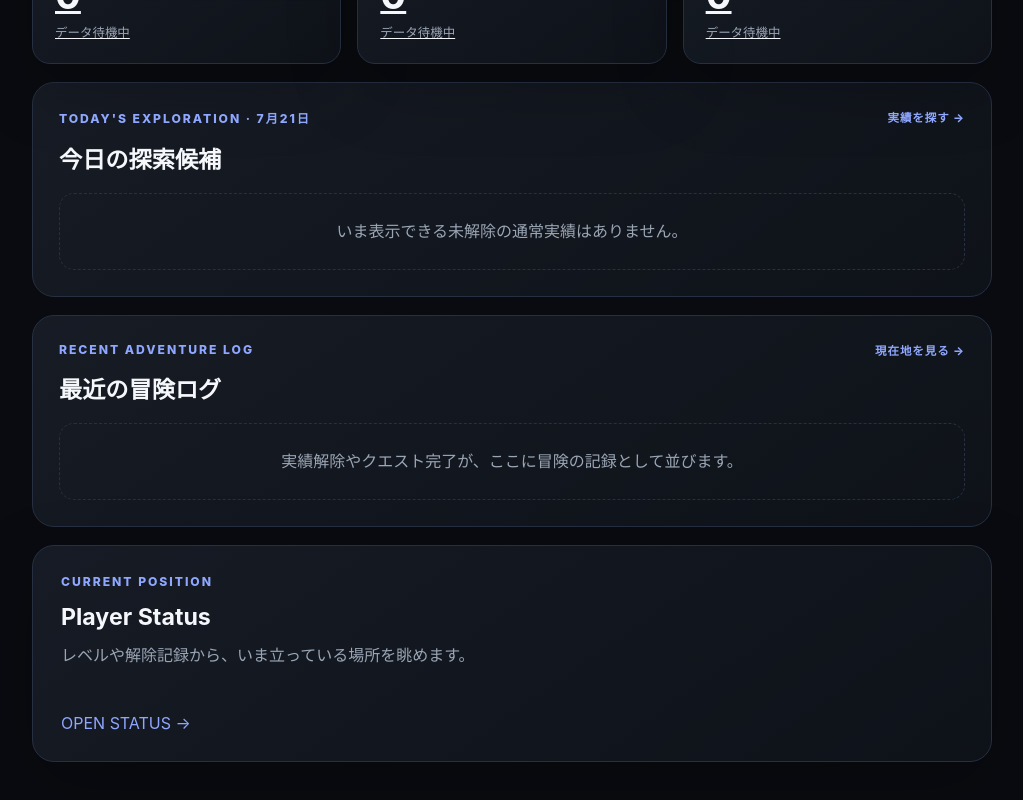
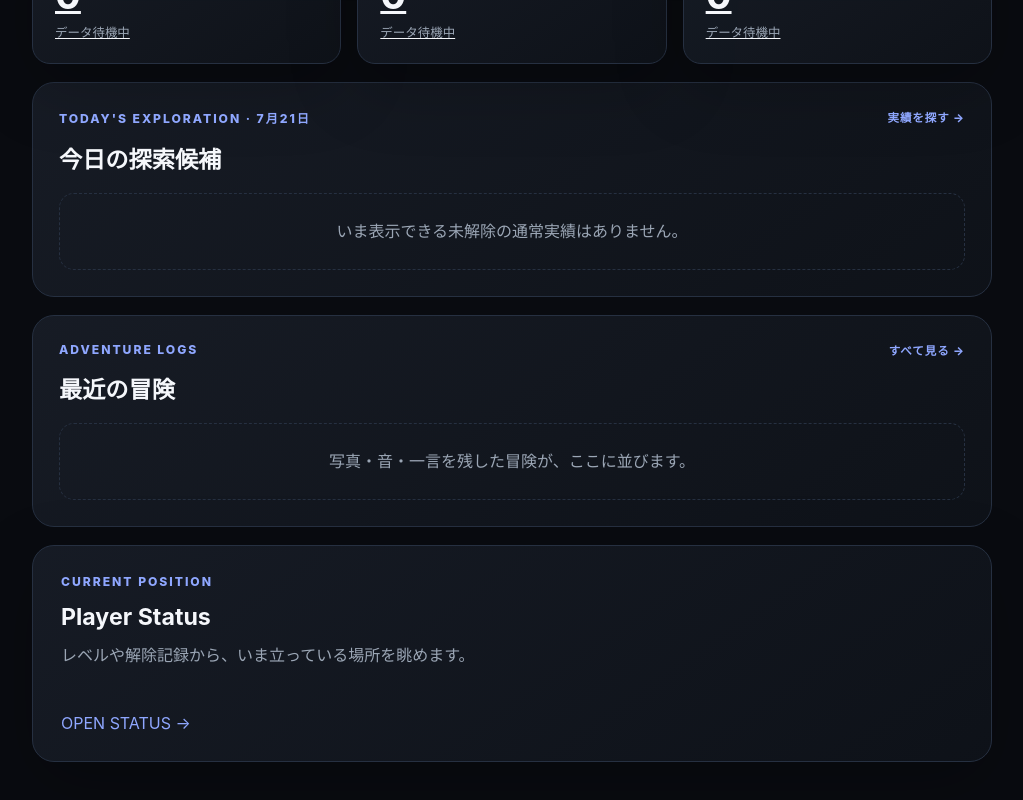
Before and after one commit to takakei510/LIFE-OS, a Next.js app in the folder apps/web/: page / in a window 1280 px wide. Shown: the part 868-1668 px from the top of the page, without its empty margins (128-1151 px from the left). Built offline with nearby package versions, Linux system fonts and the light colour scheme.

Commit message:
feat: show recent Adventure Logs on HOME

```diff
--- a/apps/web/app/page.tsx
+++ b/apps/web/app/page.tsx
@@ -35,6 +35,14 @@ function isHiddenAchievement(visibility: string | null): boolean {
   return normalized.includes("hidden") || normalized.includes("secret") || normalized.includes("非公開") || normalized.includes("隠し");
 }
 
+function adventureLogIcon(logTypes: string[]): string {
+  if (logTypes.includes("Photo")) return "📸";
+  if (logTypes.includes("Audio")) return "🎤";
+  if (logTypes.includes("Text")) return "📝";
+  if (logTypes.includes("Place")) return "📍";
+  return "✨";
+}
+
 export default async function HomePage() {
   const snapshot = await getLifeOsSnapshot();
   const player = snapshot.player;
@@ -45,33 +53,7 @@ export default async function HomePage() {
         .sort((a, b) => Date.parse(b.unlockedAt ?? "") - Date.parse(a.unlockedAt ?? ""))
     : [];
   const latestUnlocked = unlockedAchievements[0] ?? null;
-
-  const recentActivities = snapshot.source === "notion"
-    ? [
-        ...unlockedAchievements.map((achievement) => ({
-          id: `achievement-${achievement.id}`,
-          type: "achievement" as const,
-          name: achievement.name,
-          label: achievement.category ?? "未分類",
-          date: achievement.unlockedAt,
-          xp: achievement.xp,
-          href: `/achievements/${achievement.id}`,
-        })),
-        ...snapshot.quests
-          .filter((quest) => quest.completedAt)
-          .map((quest) => ({
-            id: `quest-${quest.id}`,
-            type: "quest" as const,
-            name: quest.name,
-            label: quest.questType ?? "Quest",
-            date: quest.completedAt,
-            xp: quest.rewardXp,
-            href: quest.url,
-          })),
-      ]
-        .sort((a, b) => Date.parse(b.date ?? "") - Date.parse(a.date ?? ""))
-        .slice(0, 5)
-    : [];
+  const recentAdventureLogs = snapshot.adventureLogs.slice(0, 5);
 
   const todaySeed = new Intl.DateTimeFormat("en-CA", {
     timeZone: "Asia/Tokyo",
@@ -96,24 +78,9 @@ export default async function HomePage() {
   const rank = player?.playerRank ?? "Explorer";
 
   const stats = [
-    {
-      label: "Achievements",
-      value: player?.unlockedAchievements ?? snapshot.achievements.filter((item) => item.unlocked).length,
-      total: snapshot.achievements.length,
-      href: "/achievements",
-    },
-    {
-      label: "Titles",
-      value: player?.unlockedTitles ?? snapshot.titles.filter((item) => item.unlocked).length,
-      total: snapshot.titles.length,
-      href: "/titles",
-    },
-    {
-      label: "Quests",
-      value: player?.completedQuests ?? snapshot.quests.filter((item) => item.completedAt).length,
-      total: snapshot.quests.length,
-      href: "/quests",
-    },
+    { label: "Achievements", value: player?.unlockedAchievements ?? snapshot.achievements.filter((item) => item.unlocked).length, total: snapshot.achievements.length, href: "/achievements" },
+    { label: "Titles", value: player?.unlockedTitles ?? snapshot.titles.filter((item) => item.unlocked).length, total: snapshot.titles.length, href: "/titles" },
+    { label: "Quests", value: player?.completedQuests ?? snapshot.quests.filter((item) => item.completedAt).length, total: snapshot.quests.length, href: "/quests" },
   ];
 
   return (
@@ -129,11 +96,9 @@ export default async function HomePage() {
       </nav>
 
       <section className="hero">
-        <p className="eyebrow">LIFE OS · VERSION 0.2</p>
+        <p className="eyebrow">LIFE OS · VERSION 0.4</p>
         <h1>世界に触れた記録を、ゲームにする。</h1>
-        <p className="lead">
-          LIFE OSは「何者になるか」を競うゲームではない。どれだけ世界に触れたかを楽しむゲームである。
-        </p>
+        <p className="lead">LIFE OSは「何者になるか」を競うゲームではない。どれだけ世界に触れたかを楽しむゲームである。</p>
       </section>
 
       <section className="playerCard" aria-label="Player card">
@@ -147,22 +112,13 @@ export default async function HomePage() {
             {snapshot.source === "notion" ? "NOTION SYNC" : "DEMO MODE"}
           </span>
         </div>
-
         <div className="xpRow">
           <strong>{totalXp.toLocaleString()} XP</strong>
           <span>次のレベルまで {Math.max(0, nextLevelXp).toLocaleString()} XP</span>
         </div>
-        <div
-          className="progressTrack"
-          aria-label={`Level progress ${Math.round(progress)}%`}
-          role="progressbar"
-          aria-valuemin={0}
-          aria-valuemax={100}
-          aria-valuenow={Math.round(progress)}
-        >
+        <div className="progressTrack" aria-label={`Level progress ${Math.round(progress)}%`} role="progressbar" aria-valuemin={0} aria-valuemax={100} aria-valuenow={Math.round(progress)}>
           <span className="progressValue" style={{ width: `${progress}%` }} />
         </div>
-
         {snapshot.warning ? <p className="syncWarning">{snapshot.warning}</p> : null}
         <Link className="notionLink" href="/status">VIEW FULL STATUS →</Link>
       </section>
@@ -170,89 +126,47 @@ export default async function HomePage() {
       <section className="statsGrid" aria-label="Player statistics">
         {stats.map((stat) => (
           <Link className="statCard statCardLink" href={stat.href} key={stat.label}>
-            <span>{stat.label}</span>
-            <strong>{stat.value}</strong>
-            <small>{stat.total > 0 ? `${stat.total}件中` : "データ待機中"}</small>
+            <span>{stat.label}</span><strong>{stat.value}</strong><small>{stat.total > 0 ? `${stat.total}件中` : "データ待機中"}</small>
           </Link>
         ))}
       </section>
 
       <section className="recentAchievements" aria-labelledby="daily-exploration-heading">
         <div className="recentAchievementsHeader">
-          <div>
-            <p className="eyebrow">TODAY&apos;S EXPLORATION · {todayLabel}</p>
-            <h2 id="daily-exploration-heading">今日の探索候補</h2>
-          </div>
+          <div><p className="eyebrow">TODAY&apos;S EXPLORATION · {todayLabel}</p><h2 id="daily-exploration-heading">今日の探索候補</h2></div>
           <Link href="/achievements">実績を探す →</Link>
         </div>
-
         {dailyExplorationPicks.length > 0 ? (
           <div className="recentAchievementList">
             {dailyExplorationPicks.map((achievement) => (
               <Link className="recentAchievementItem" href={`/achievements/${achievement.id}`} key={achievement.id}>
-                <div>
-                  <span>🧭 {achievement.category ?? "未分類"}</span>
-                  <strong>{achievement.name}</strong>
-                  <small>{achievement.flavorText || "まだ触れていない世界がある。"}</small>
-                </div>
-                <div className="recentAchievementMeta">
-                  <span>{achievement.tier ?? "Tier未設定"}</span>
-                  <b>+{achievement.xp} XP</b>
-                </div>
+                <div><span>🧭 {achievement.category ?? "未分類"}</span><strong>{achievement.name}</strong><small>{achievement.flavorText || "まだ触れていない世界がある。"}</small></div>
+                <div className="recentAchievementMeta"><span>{achievement.tier ?? "Tier未設定"}</span><b>+{achievement.xp} XP</b></div>
               </Link>
             ))}
           </div>
-        ) : (
-          <p className="recentAchievementsEmpty">いま表示できる未解除の通常実績はありません。</p>
-        )}
+        ) : <p className="recentAchievementsEmpty">いま表示できる未解除の通常実績はありません。</p>}
       </section>
 
       <section className="recentAchievements" aria-labelledby="recent-adventure-heading">
         <div className="recentAchievementsHeader">
-          <div>
-            <p className="eyebrow">RECENT ADVENTURE LOG</p>
-            <h2 id="recent-adventure-heading">最近の冒険ログ</h2>
+          <div><p className="eyebrow">ADVENTURE LOGS</p><h2 id="recent-adventure-heading">最近の冒険</h2></div>
+          <Link href="/adventure-logs">すべて見る →</Link>
+        </div>
+        {recentAdventureLogs.length > 0 ? (
+          <div className="recentAchievementList">
+            {recentAdventureLogs.map((log) => (
+              <a className="recentAchievementItem" href={log.url} key={log.id} target="_blank" rel="noreferrer">
+                <div><span>{adventureLogIcon(log.logTypes)} {log.logTypes.join(" · ") || "Memory"}</span><strong>{log.name}</strong><small>{log.memo || log.location || "この冒険の思い出が残されています。"}</small></div>
+                <div className="recentAchievementMeta"><span>{formatActivityDate(log.loggedAt)}</span><b>{log.favorite ? "★" : `${log.media.length} media`}</b></div>
+              </a>
+            ))}
           </div>
-          <Link href="/status">現在地を見る →</Link>
-        </div>
-
-        {recentActivities.length > 0 ? (
-          <div className="recentAchievementList">
-            {recentActivities.map((activity) => {
-              const content = (
-                <>
-                  <div>
-                    <span>{activity.type === "achievement" ? `🏆 ${activity.label}` : `✦ ${activity.label}`}</span>
-                    <strong>{activity.name}</strong>
-                  </div>
-                  <div className="recentAchievementMeta">
-                    <span>{formatActivityDate(activity.date)}</span>
-                    <b>+{activity.xp} XP</b>
-                  </div>
-                </>
-              );
-
-              return activity.type === "achievement" ? (
-                <Link className="recentAchievementItem" href={activity.href} key={activity.id}>
-                  {content}
-                </Link>
-              ) : (
-                <a className="recentAchievementItem" href={activity.href} key={activity.id} target="_blank" rel="noreferrer">
-                  {content}
-                </a>
-              );
-            })}
-          </div>
-        ) : (
-          <p className="recentAchievementsEmpty">実績解除やクエスト完了が、ここに冒険の記録として並びます。</p>
-        )}
+        ) : <p className="recentAchievementsEmpty">写真・音・一言を残した冒険が、ここに並びます。</p>}
       </section>
 
       <section className="panel">
-        <p className="eyebrow">CURRENT POSITION</p>
-        <h2>Player Status</h2>
-        <p className="muted">レベルや解除記録から、いま立っている場所を眺めます。</p>
-        <Link className="notionLink" href="/status">OPEN STATUS →</Link>
+        <p className="eyebrow">CURRENT POSITION</p><h2>Player Status</h2><p className="muted">レベルや解除記録から、いま立っている場所を眺めます。</p><Link className="notionLink" href="/status">OPEN STATUS →</Link>
       </section>
     </main>
   );
```
